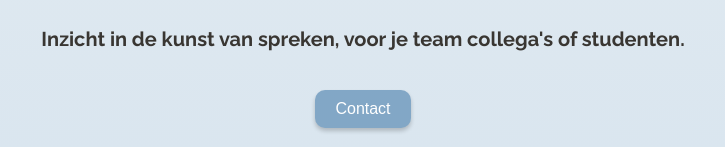
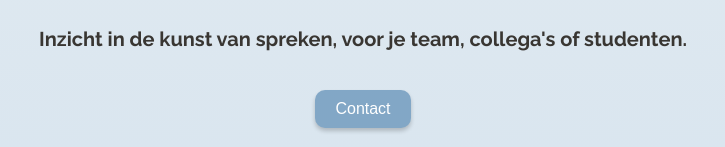
Before and after one commit to sepkeuchenius/publicspeakingwalk, a plain HTML site: page public/index.html in a window 1280 px wide. Both pictures are taken after a click on the picture 963 px from the left and 36 px from the top of the page. Shown: the part 653-800 px from the top of the page, 277-1002 px from the left. Drawn offline with nearby package versions, Linux system fonts and the light colour scheme.

Commit message:
missed comma

```diff
--- a/public/index.html
+++ b/public/index.html
@@ -75,7 +75,7 @@
         Insights in the art of public speaking, for your team, colleagues or students.
       </span>
       <span class="dutch">
-        Inzicht in de kunst van spreken, voor je team collega's of studenten.
+        Inzicht in de kunst van spreken, voor je team, collega's of studenten.
       </span>
     </p>
 
```
